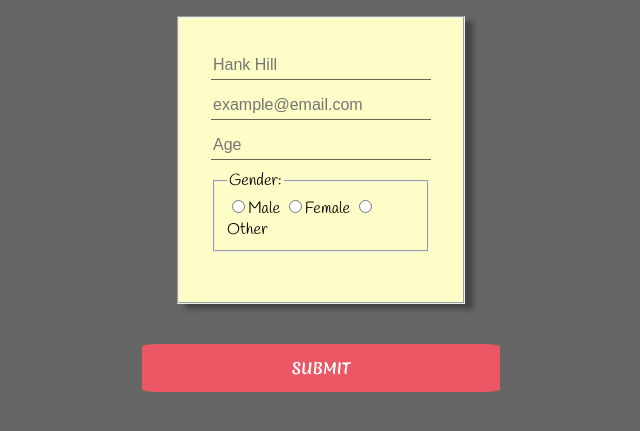
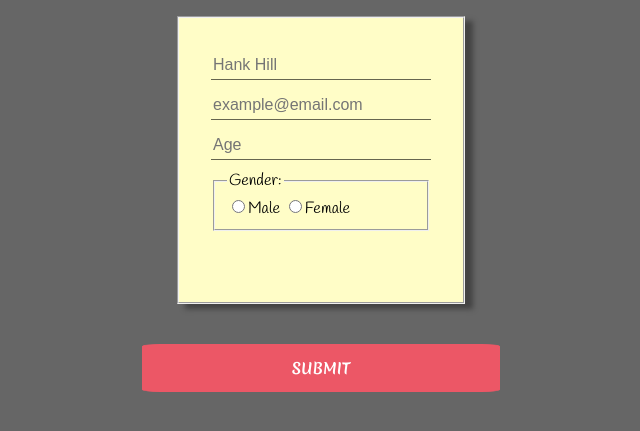
Before and after one commit to chunfang2001/Examsystem, a Django app: page / in a window 1280 px wide. Shown: the part 199-630 px from the top of the page, without its empty margins (319-959 px from the left). Run offline with Django 3.2, Linux system fonts and the light colour scheme; some libraries are stand-ins or nearby versions.

Commit message:
remove other gender

```diff
--- a/PredictSystem/templates/index.html
+++ b/PredictSystem/templates/index.html
@@ -33,9 +33,6 @@
                             <label for="female">
                                 <input type="radio" name="gender" id="female">Female
                             </label>
-                            <label for="other">
-                                <input type="radio" name="gender" id="other">Other
-                            </label>
                         </fieldset>
                     </fieldset>
                 </form>
```
